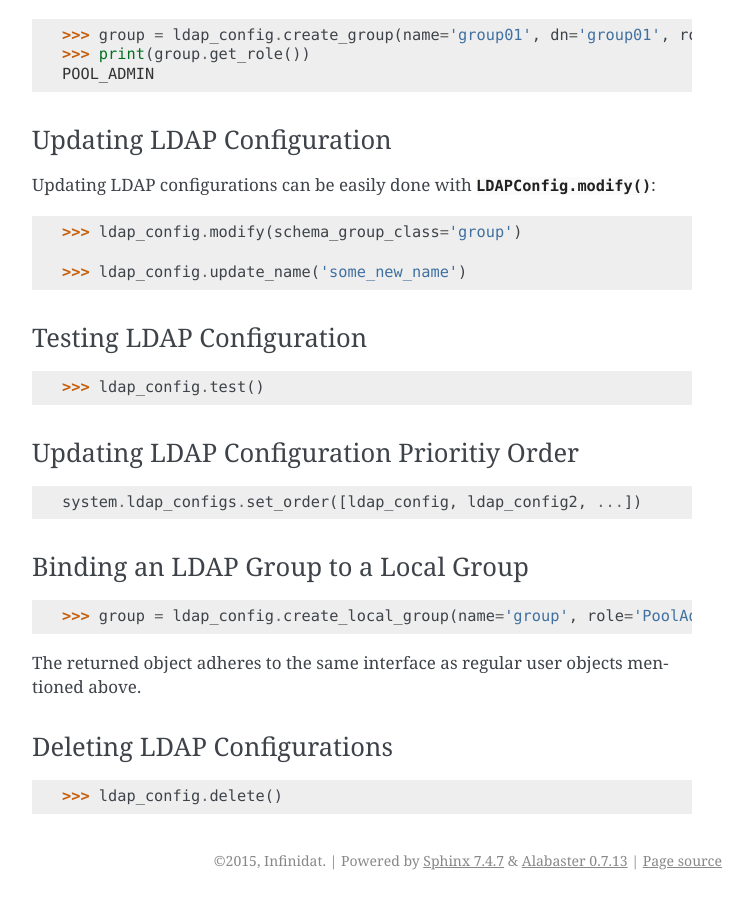
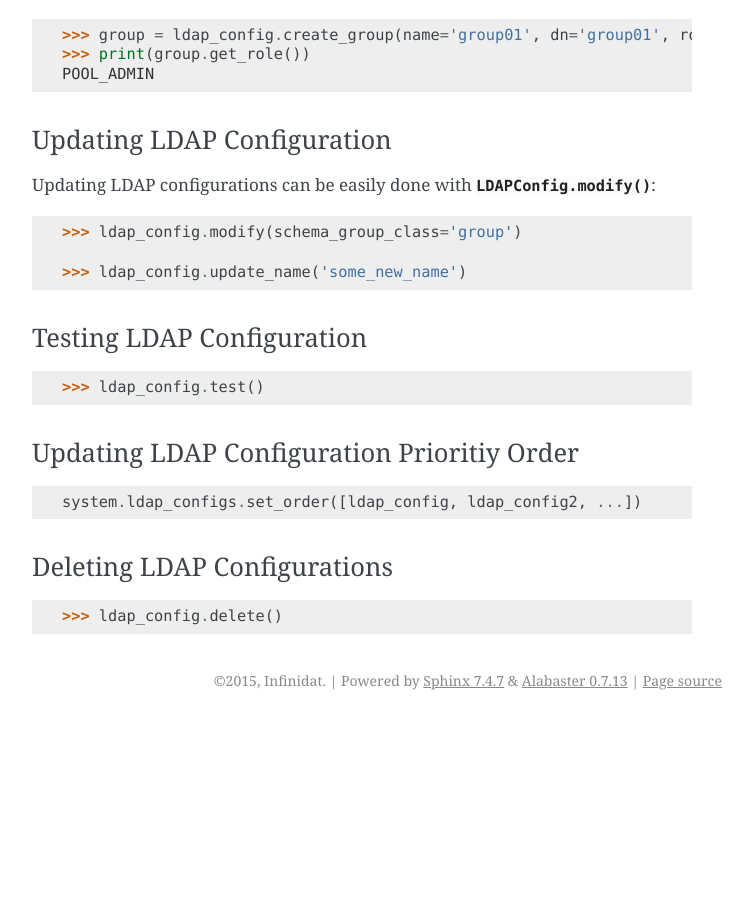
Before and after one commit to Infinidat/infinisdk, a Sphinx documentation site: the page built from doc/users.rst, in a window 1280 px wide and 900 px high, scrolled down 1629 px. Shown: the whole window, without its empty margins (388-1141 px from the left). Built offline with Sphinx 7.4.7, drawn with Linux system fonts in a browser that asks for light colours; after the commit the page ends 2349 px from its top, so only the background shows below that.

Commit message:
INFRADEV-4170: Deprecated LDAPConfig's create_local_group

```diff
--- a/doc/users.rst
+++ b/doc/users.rst
@@ -119,15 +119,6 @@ Updating LDAP Configuration Prioritiy Order
        system.ldap_configs.set_order([ldap_config, ldap_config2, ...])
 
 
-Binding an LDAP Group to a Local Group
-~~~~~~~~~~~~~~~~~~~~~~~~~~~~~~~~~~~~~~
-
-.. code-block:: python
-
-       >>> group = ldap_config.create_local_group(name='group', role='PoolAdmin', dn='users')
-
-The returned object adheres to the same interface as regular user objects mentioned above.
-
 Deleting LDAP Configurations
 ~~~~~~~~~~~~~~~~~~~~~~~~~~~~
 
```
Also changed, not shown: 1 other file.
